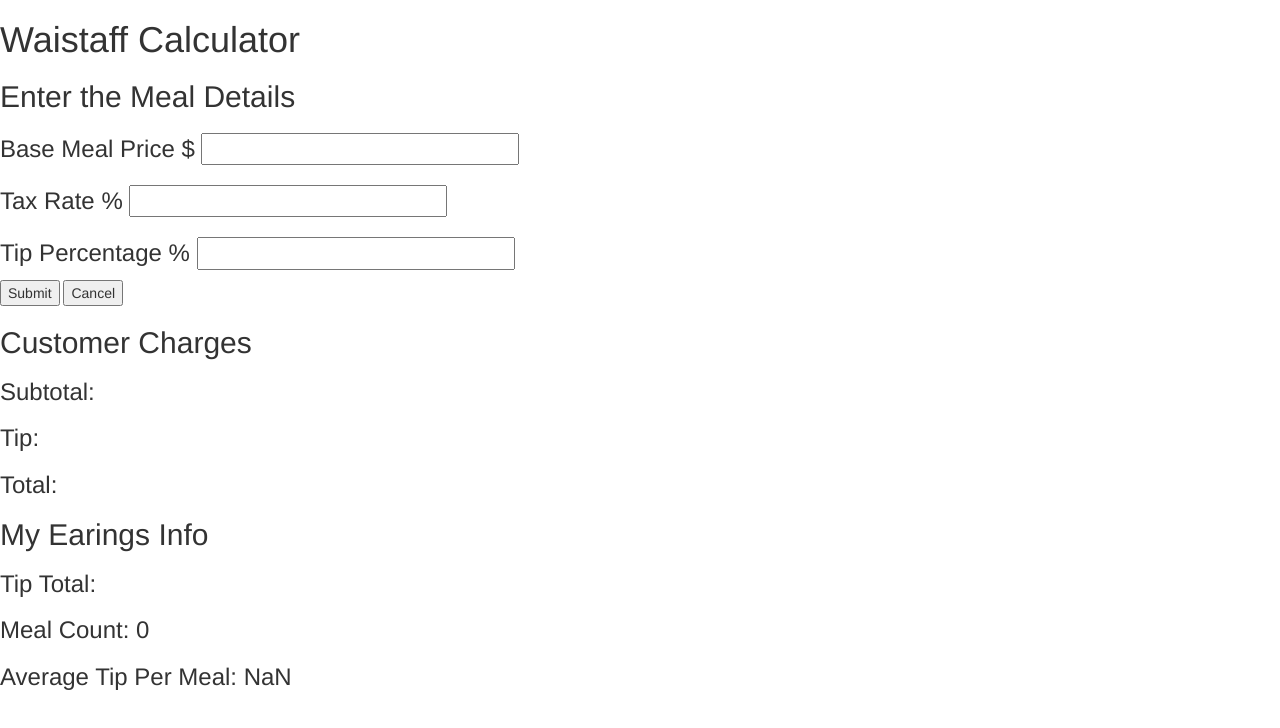
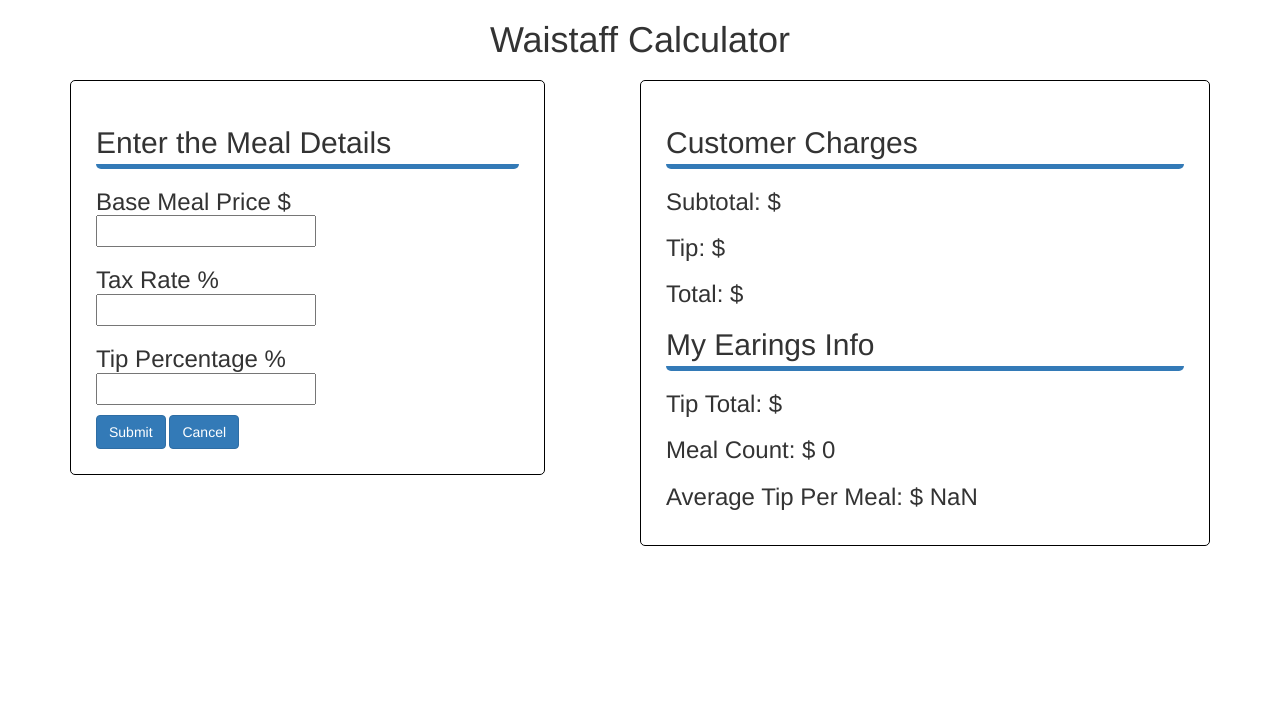
Before and after one commit to chrissschin/waitstaff-calculator, a website: page index.html in a window 1280 px wide. Drawn offline with nearby package versions, Linux system fonts and the light colour scheme.

Commit message:
added styles and made it pretty

```diff
--- a/index.html
+++ b/index.html
@@ -4,39 +4,48 @@
   <meta charset="UTF-8">
   <title>Waitstaff Calculator</title>
   <link rel="stylesheet" href="node_modules/bootstrap/dist/css/bootstrap.min.css">
+  <link rel="stylesheet" href="style.css">
   <script src="node_modules/angular/angular.min.js" type="text/javascript"></script>
   <script src="myApp.js"></script>
 </head>
-<body ng-controller="mainCtrl">
+<body ng-controller="mainCtrl" class="container">
   <header>
     <h1>Waistaff Calculator</h1>
   </header>
-  <section id="meal-details">
+  <section id="meal-details" class="col-sm-5">
     <form ng-submit="submitForm();">
     <h2>Enter the Meal Details</h2>
-    <h3>Base Meal Price $ <input type="number" step="0.01" ng-model='mealPrice' required></h3>
-    <h3>Tax Rate % <input type="number" ng-model='taxRate' required></h3>
-    <h3>Tip Percentage % <input type="number" ng-model='tipPer' required></h3>
+    <h3>Base Meal Price $ <input class="num" type="number" step="0.01" ng-model='mealPrice' required></h3>
+    <h3>Tax Rate % <input class="num" type="number" ng-model='taxRate' required></h3>
+    <h3>Tip Percentage % <input class="num" type="number" ng-model='tipPer' required></h3>
 
     <div>
-      <input type="submit" value="Submit">
-      <input type="reset" value="Cancel">
+      <input class="btn btn-primary" type="submit" value="Submit">
+      <input class="btn btn-primary" type="reset" value="Cancel">
     </div>
 
     </form>
   </section>
-  <section id="customer-charges">
+
+  <div class="col-sm-1">
+
+  </div>
+
+
+<section class="col-sm-6" id="cust-earn">
+  <div id="customer-charges">
     <h2>Customer Charges</h2>
-    <h3>Subtotal: {{ mealDetail.base }}</h3>
-    <h3>Tip: {{ tip.toFixed(2) }}</h3>
-    <h3>Total: {{ total.toFixed(2) }}</h3>
-  </section>
-  <section id="earnings-info">
+    <h3>Subtotal: $ {{ mealDetail.base }}</h3>
+    <h3>Tip: $ {{ tip.toFixed(2) }}</h3>
+    <h3>Total: $ {{ total.toFixed(2) }}</h3>
+  </div>
+  <div id="earnings-info">
     <h2>My Earings Info</h2>
-    <h3 ng-model="tipTotal">Tip Total: {{ tipTotal.tofixed(2) }}</h3>
-    <h3 ng-model="mealCount">Meal Count: {{ mealCount }}</h3>
-    <h3 ng-model="averageTip">Average Tip Per Meal: {{ (tipTotal/mealCount).toFixed(2) }}</h3>
-  </section>
+    <h3 ng-model="tipTotal">Tip Total: $ {{ tipTotal.tofixed(2) }}</h3>
+    <h3 ng-model="mealCount">Meal Count: $ {{ mealCount }}</h3>
+    <h3 ng-model="averageTip">Average Tip Per Meal: $ {{ (tipTotal/mealCount).toFixed(2) }}</h3>
+  </div>
+</section>
 
 </body>
 </html>
--- /dev/null
+++ b/style.css
@@ -0,0 +1,35 @@
+
+header {
+  margin-bottom: 20px;
+}
+
+h2 {
+  border-bottom: 5px solid #337ab7;
+  border-radius: 5px;
+  padding-bottom: 5px;
+
+}
+
+header {
+  text-align: center;
+}
+
+input {
+  display: block;
+
+}
+
+.num {
+    width: 220px;
+}
+
+#meal-details,
+#cust-earn {
+  border: 1px solid black;
+  padding: 25px;
+  border-radius: 5px;
+}
+
+/*#cust-earn {
+  margin-left: 5px;
+}*/
```
